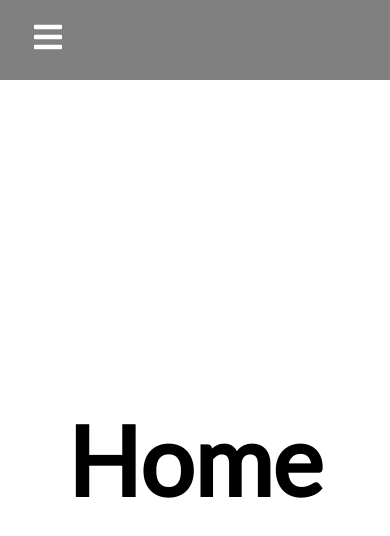
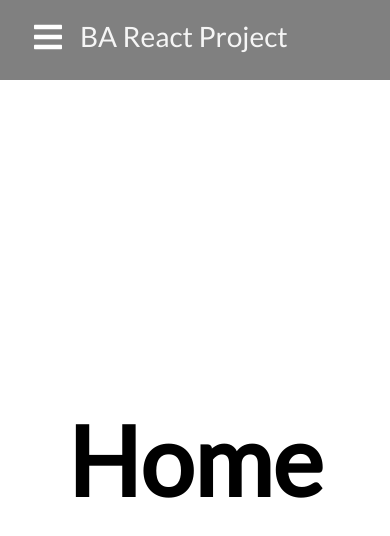
Before and after one commit to Fendorr/BA_React_Project, a React (Create React App) app: page / in a window 390 px wide. Shown: the top 536 px of the page. Built offline with nearby package versions, Linux system fonts and the light colour scheme.

Commit message:
responsive title added

```diff
--- a/src/components/NavBar.js
+++ b/src/components/NavBar.js
@@ -20,6 +20,7 @@ function NavBar() {
                     <Link to="#" className="menu-bars">
                         <FaIcons.FaBars onClick={showSidebar} />
                     </Link>
+                    <div className={sidebar ? "title centered" : "title"}>BA React Project</div>
                 </div>
                 <nav className={sidebar ? "nav-menu active" : "nav-menu"}>
                     <ul className="nav-menu-items" onClick={showSidebar}>
--- a/src/components/Navbar.css
+++ b/src/components/Navbar.css
@@ -21,7 +21,7 @@
     position: fixed;
     top: 0;
     left: -100%;
-    transition: 850ms;
+    transition: 350ms;
 }
 
 .nav-menu.active{
@@ -70,3 +70,18 @@
 .text {
     margin-left: 16px;
 }
+
+.title {
+    color: #f5f5f5;
+    display: flex;
+    justify-content: flex-start;
+    align-items: flex-start;
+    font-size: 28px;
+    padding: 0px 0px 8px 16px;
+    transition: 350ms;
+}
+
+.title.centered {
+    padding: 0px 0px 8px 200px;
+    transition: 350ms;
+}
```
